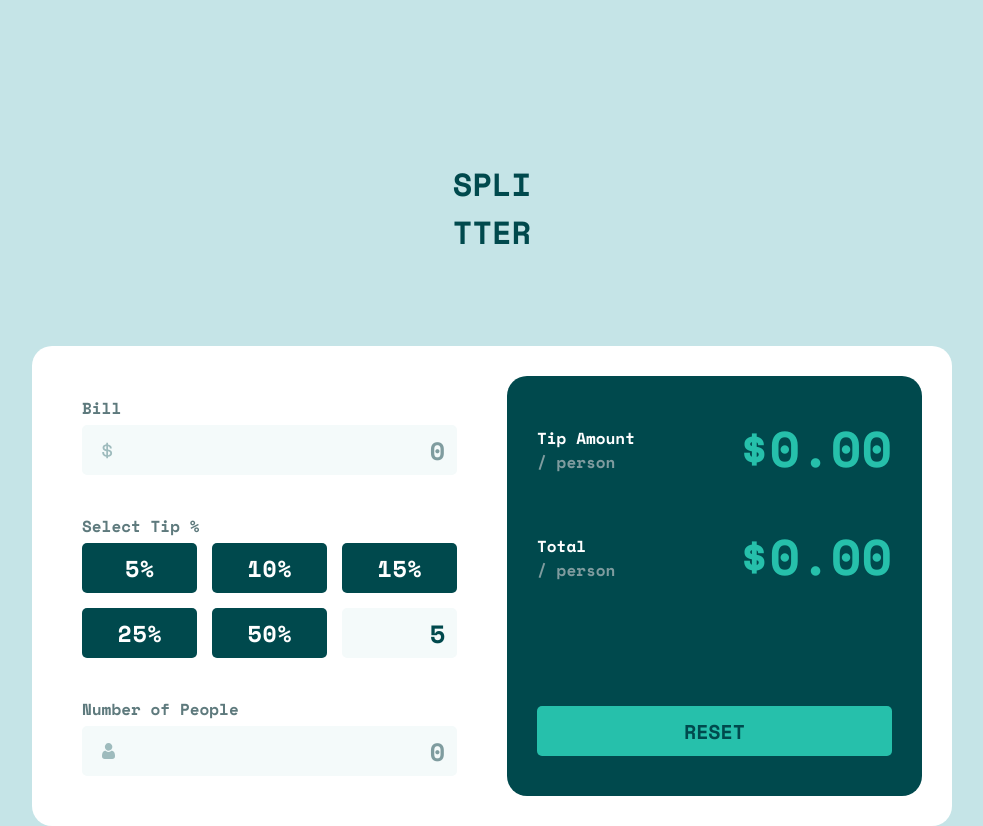
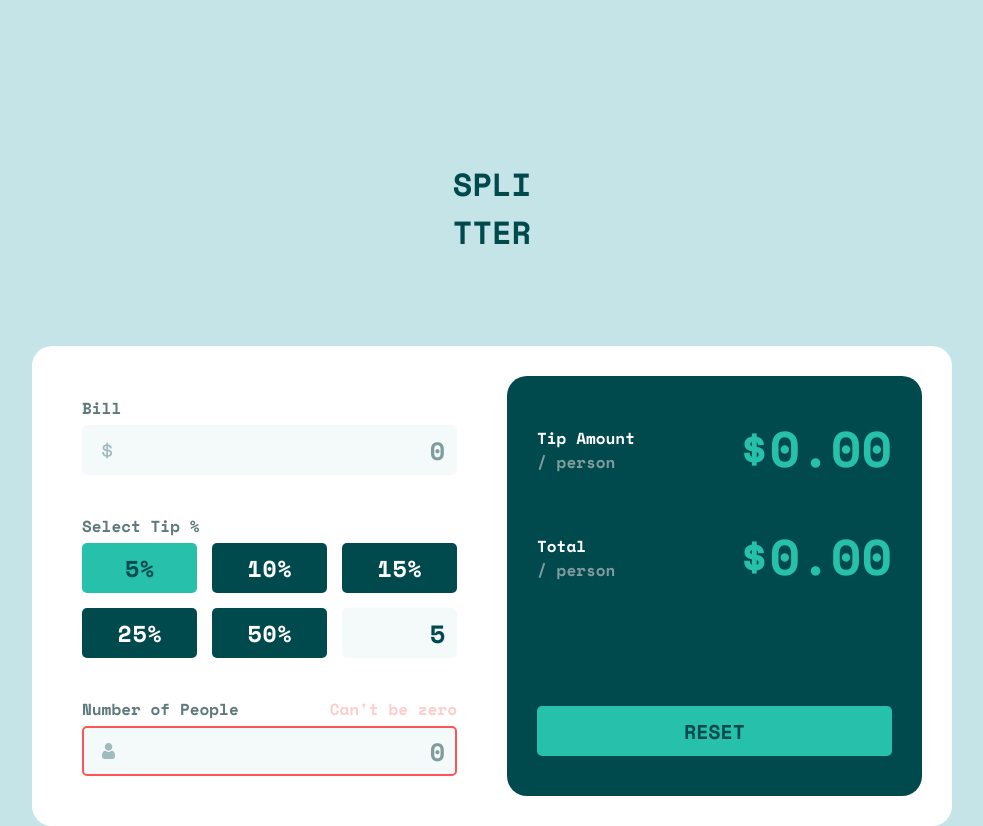
Before and after one commit to sandlerz/Tip-calculator-app-main, a React (Create React App) app: page / in a window 1280 px wide. Both pictures are taken after a click on the button "5%". Shown: the whole page, without its empty margins (148-1131 px from the left). Built offline with nearby package versions, Linux system fonts and the light colour scheme.

Commit message:
project done

```diff
--- a/src/Components/Calculator.js
+++ b/src/Components/Calculator.js
@@ -7,8 +7,6 @@ import TipAmount from "./TipAmount";
 import Total from "./Total";
 
 import "../Style/calculator.css";
-
-
 
 const validNumber = /^[0-9]*\.?[0-9]*$/
 
@@ -42,6 +40,7 @@ export default function Calculator() {
   const {bill , tip , numberOfPeople} = calculator
   const totalTip = (bill * tip) / 100;
   const tipPerson = totalTip / numberOfPeople;
+  const totalTipPerson = (bill / numberOfPeople) + tipPerson
 
   return (
     <div className="Calculator">
@@ -54,7 +53,7 @@ export default function Calculator() {
 
       <div className="right-container">
         <TipAmount result={tipPerson.toFixed(2)} />
-        <Total result={totalTip.toFixed(2)} />
+        <Total result={totalTipPerson.toFixed(2)} />
         <button
           className="btn-reset"
           onClick={reset}
--- a/src/Components/NumberOfPeople.js
+++ b/src/Components/NumberOfPeople.js
@@ -1,14 +1,28 @@
 import icon from '../images/icon-person.svg'
 
 export default function NumberOfPeople(props) {
-  const style = {border: "0.2rem solid var(--error)"}
   const {bill , tip , numberOfPeople} = props.calculator
+
+  let style = null
+  let error = null
+
+  if(numberOfPeople == ""){
+    if(bill || tip){
+      error = <p className='error-msg'>Can't be zero</p>
+      style = {border: "0.2rem solid var(--error)"}
+    }
+  }
+
+  if(numberOfPeople === "0"){
+    error = <p className='error-msg'>Can't be zero</p>
+    style = {border: "0.2rem solid var(--error)"}
+  }
 
   return (
     <div>
       <div className='error-container'>
         <label htmlFor="numberOfPeople">Number of People</label>
-        { (!numberOfPeople && bill && tip) && <p className='error-msg'>Can't be zero</p> }
+        {error}
       </div>
       <div className='numberOfPeople-input-container'>
         <img className='input-icon' src={icon} />
@@ -21,7 +35,7 @@ export default function NumberOfPeople(props) {
           onChange={props.handlePeople}
           maxLength="2"
           className='input-numberOfPeople'
-          style={!numberOfPeople && bill && tip ? style : null }
+          style={style}
         />
       </div>
     </div>
--- a/src/Components/SelectTip.js
+++ b/src/Components/SelectTip.js
@@ -1,43 +1,25 @@
+const btns = [5, 10, 15, 25, 50]
+
 export default function SelectTip(props) {
+  const style = {backgroundColor: "var(--Strong-cyan)", color: "var(--Very-dark-cyan)"}
+
+  const btnArr = btns.map(btn => (
+    <button
+    key={btn}
+    value={btn}
+    name="tip"
+    className="btn-tip"
+    onClick={props.handleTip}
+    style={props.tip == btn ? style : null}
+    >{btn}%</button>
+  ))
+
   return (
     <div>
       <label htmlFor="selectTip">Select Tip %</label>
+
       <div className="input-selectTip-container">
-
-        <button
-          value="5"
-          name="tip"
-          className="btn-tip"
-          onClick={props.handleTip}
-        >5%</button>
-
-        <button
-          value="10"
-          name="tip"
-          className="btn-tip"
-          onClick={props.handleTip}
-        >10%</button>
-
-        <button
-          value="15"
-          name="tip"
-          className="btn-tip"
-          onClick={props.handleTip}
-        >15%</button>
-
-        <button
-          value="25"
-          name="tip"
-          className="btn-tip"
-          onClick={props.handleTip}
-        >25%</button>
-
-        <button
-          value="50"
-          name="tip"
-          className="btn-tip"
-          onClick={props.handleTip}
-        >50%</button>
+        {btnArr}
 
         <input
           type="text"
--- a/src/Components/Total.js
+++ b/src/Components/Total.js
@@ -7,7 +7,7 @@ export default function Total(props) {
         <p className="total-person">/ person</p>
       </div>
       <div className="total-result">
-        ${props.result ? props.result : "0.00"}
+      ${isNaN(props.result) ? "0.00" : props.result}
       </div>
     </div>
   )
```
